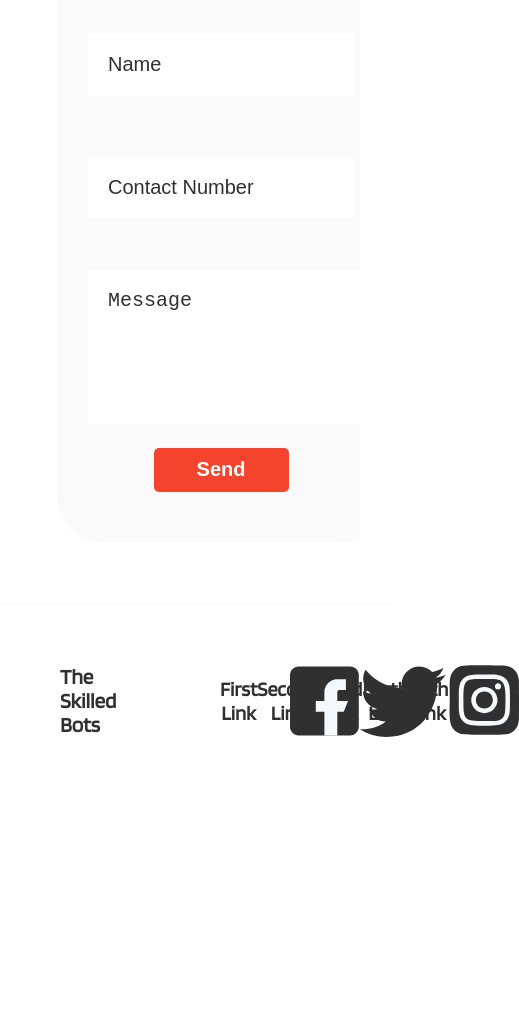
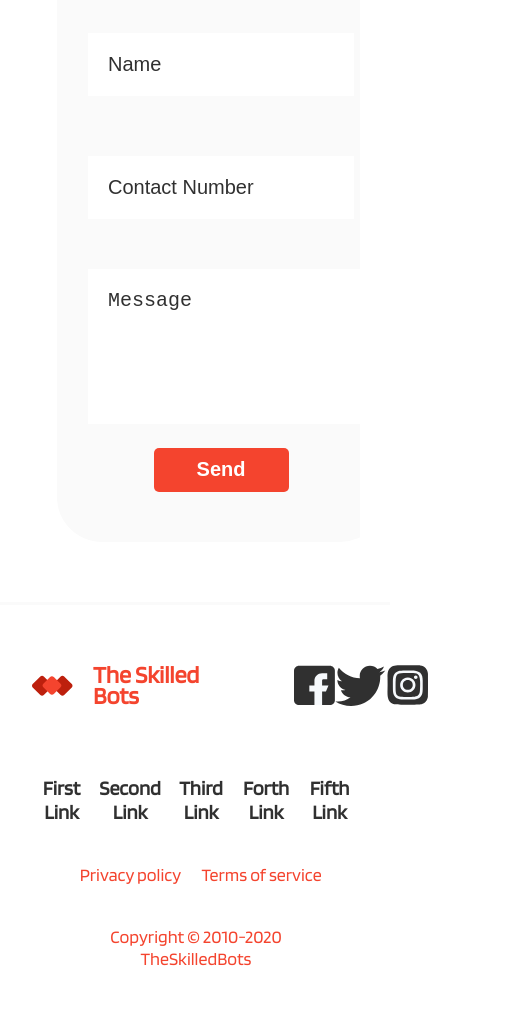
Before and after one commit to mankhedekar96/the-skilled-bots, a website: page index.html in a window 390 px wide. Shown: the part 10751-11781 px from the top of the page, 519 px wide, since content can reach past the window. Before the commit the page ends 11548 px from the top, so only its background shows below. Drawn offline with Linux system fonts and the light colour scheme.

Commit message:
Added responsive footer

```diff
--- a/css/style.css
+++ b/css/style.css
@@ -529,27 +529,35 @@ body {
     padding-top: 44px;
 }
 
-#footer-text .main-section {
+#footer .main-section {
     display: flex;
     width: 100%;
+    flex-wrap: wrap;
 }
 
 .first-text {
-    width: 10%;
+    width: 20%;
+}
+
+.first-text .company-name{
+    margin-left: 20px;
 }
 
 .middle-content {
     display: flex;
-    justify-content: space-between;
+    justify-content: space-around;
     width: 70%;
-    padding-top: 12px;
+    padding-top: 10px;
 }
 
-.middle-content .first-link {
-    margin-left: 133px;
+.footer-link{
+    font-weight: 600;
+    font-size: 20px;
+    text-align: center;
+    color: #303030;
 }
 
-#footer-text {
+#footer {
     width: 100%;
     max-width: 1200px;
     background-color: #FFFFFF;
@@ -559,11 +567,29 @@ body {
     border-top: 3px solid #FAFAFA;
 }
 
-#footer-text .main-section div p {
+#footer .main-section div p {
     font-style: normal;
     font-weight: 600;
     font-size: 20px;
     line-height: 24px;
+}
+
+.copyright-section{
+    width: 60%;
+    margin: 60px auto;
+    display: flex;
+    flex-wrap: wrap;
+    justify-content: space-between;
+}
+
+.copyright-link{
+    color: #F4442E;
+    font-family: 'Blinker';
+    font-style: normal;
+    font-weight: normal;
+    font-size: 18px;
+    line-height: 22px;
+    text-align: center;
 }
 
 .social-media-icons {
@@ -676,42 +702,53 @@ body {
     .header {
         padding: 20px;
     }
+
     .logo {
         display: none;
     }
+
     .company-name {
         margin-left: 0;
     }
+
     .top-hr {
         width: 104px;
     }
+
     .column-container {
         flex-direction: column;
     }
+
     .column-container::after {
         left: 0;
     }
+
     .column {
         margin: 20px auto;
     }
+
     .navigator {
         display: none;
     }
+
     .process-item {
         width: calc(100% - 100px);
         padding: 20px;
         margin-left: 100px;
         margin-bottom: 60px;
     }
+
     .process-item-title {
         margin-bottom: 5px;
     }
+
     /* Why Section */
     .widget {
         padding-left: 32px !important;
         padding-right: 30px !important;
         min-height: 630px;
     }
+
     #why .text-headline {
         font-size: 30px;
         line-height: 36px;
@@ -719,75 +756,91 @@ body {
         margin-bottom: 40px;
         padding-right: 55px;
     }
+
     #why .text-desc {
         font-size: 18px;
         line-height: 22px;
         padding-right: 2px;
         padding-left: 2px;
     }
+
     #how .text-headline-lg {
         font-size: 38px;
         line-height: 33.3px;
     }
+
     #how .text-sub-headline {
         margin-top: 25px;
         font-size: 18px;
         font-weight: 400;
         line-height: 21.6px;
     }
+
     #how .text-headline-md {
         margin-top: 20px;
         font-size: 30px;
         line-height: 36px;
         width: 100%;
     }
+
     #how .process-list li {
         font-size: 16px;
         line-height: 19px;
         margin-bottom: 25px;
     }
+
     #resources .text-headline-md-w-auto {
         margin-top: 20px;
         font-size: 30px;
         line-height: 36px;
     }
+
     #resources .resource-item-container {
         margin-top: 60px;
     }
+
     #resources .resource-item {
         display: block;
         width: 100%;
         margin: 80px auto;
     }
+
     #safeIt .text-headline {
         margin-top: 20px;
         margin-bottom: 25px;
         font-size: 30px;
         line-height: 36px;
     }
+
     #safeIt .teams-image-info-text {
         font-size: 16px;
         line-height: 19px;
     }
+
     #safeIt .resource-item-container {
         margin-top: 50px;
     }
+
     #safeIt .resource-item-container .resource-item {
         display: block;
         width: 100%;
         margin-bottom: 55px;
     }
+
     #safeIt .resource-item-container .resource-item p {
         font-size: 22px;
         line-height: 26px;
     }
+
     #teams .text-container {
         flex-direction: column;
         padding: 0;
     }
+
     .teams-image-container, .teams-image-info, .office-image-info, .column, .column-header, .column-content {
         width: 100%;
     }
+
     .office-image-container, .teams-image-container{
         position: static;
         width: 100%;
@@ -803,52 +856,64 @@ body {
     #office .top-hr {
         margin-top: 0;
     }
+
     #teams .text-headline {
         margin-top: 20px;
         font-size: 30px;
         line-height: 36px;
     }
+
     #teams .teams-image-info-text {
         font-size: 16px;
         line-height: 19.2px;
     }
+
     #office .text-headline {
         margin-top: 20px;
         font-size: 30px;
         line-height: 36px;
     }
+
     #office .teams-image-info-text {
         font-size: 16px;
         line-height: 19px;
     }
+
     #process .text-headline {
         margin-top: 20px;
         line-height: 36px;
         font-size: 30px;
     }
+
     #contact-us .text-headline {
         font-size: 43px;
         line-height: 52px;
     }
+
     #contact-us .contact-text {
         margin-left: 25px;
     }
+
     #contact-us .contact-heading h3 {
         font-size: 38px;
         line-height: 45.6px;
     }
+
     #contact-us .input-text {
         margin: 30px 0px;
     }
+
     #contact-us .contact-us-form {
         padding-left: 31px;
         padding-right: 31px;
     }
+
     #contact-us .text-area {
         margin-left: 31px;
         margin-right: 31px;
         width: 83%;
     }
+
     #contact-us .btn-block {
         width: 100%;
         text-align: center;
@@ -856,6 +921,7 @@ body {
         align-items: center;
         justify-content: center;
     }
+
     #contact-us .btn-block .send-btn {
         margin-left: 0px;
     }
@@ -878,4 +944,46 @@ body {
         width: 100%;
         margin-left: 0;
     }
+
+    .middle-content{
+        width: 100%;
+        margin: 60px auto 0;
+        order: 3;
+    }
+
+    .first-text{
+        width: 80%;
+    }
+
+    .social-media-icons{
+        width: 20%;
+        margin-left: 0;
+    }
+
+    .main-section .logo {
+        display: block;
+    }
+
+    .copyright-section{
+        width: 80%;
+        margin: 0 auto;
+    }
+
+    .copyright-link:nth-child(2), .copyright-link:nth-child(3){
+        width: 50%;
+    }
+
+    .copyright-link:nth-child(1){
+        order: 3;
+        width: 100%;
+    }
+
+    .copyright-link{
+        margin: 40px auto 0;
+    }
+
+    #footer{
+        padding-left: 32px !important;
+        padding-right: 30px !important;
+    }
 }
--- a/index.html
+++ b/index.html
@@ -334,35 +334,19 @@
             </div>
         </div>
     </section>
-     <footer id="footer-text">
+     <footer id="footer">
         <div class="main-section">
-            <div class="first-text">
-                <p style="font-size: 21px;
-                            color: #303030;">The Skilled
-                    Bots</p>
+            <div class="d-flex first-text">
+                <img src="images/logo.svg" class="logo" alt="Logo" />
+                <span class="company-name">The Skilled Bots</span>
             </div>
 
             <div class="middle-content">
-                <p class="first-link" style="font-weight: 600;
-                            font-size: 20px;
-                            text-align: center;
-                            color: #303030;">First Link</p>
-                <p style="font-weight: 600;
-                            font-size: 20px;
-                            text-align: center;
-                            color: #303030;">Second Link</p>
-                <p style="font-weight: 600;
-                            font-size: 20px;
-                            text-align: center;
-                            color: #303030;">Third Link</p>
-                <p style="font-weight: 600;
-                            font-size: 20px;
-                            text-align: center;
-                            color: #303030;">Forth Link</p>
-                <p style="font-weight: 600;
-                            font-size: 20px;
-                            text-align: center;
-                            color: #303030;">Fifth Link</p>
+                <p class="footer-link">First Link</p>
+                <p class="footer-link">Second Link</p>
+                <p class="footer-link">Third Link</p>
+                <p class="footer-link">Forth Link</p>
+                <p class="footer-link">Fifth Link</p>
             </div>
 
             <div class="social-media-icons">
@@ -371,6 +355,11 @@
                 <img src="images/instagram.svg" alt="Instagram Link"/>
             </div>
         </div>
+        <div class="copyright-section">
+            <span class="copyright-link">Copyright © 2010-2020 TheSkilledBots</span>
+            <span class="copyright-link">Privacy policy</span>
+            <span class="copyright-link">Terms of service</span>
+        </div>
     </footer>
 </body>
 
```
